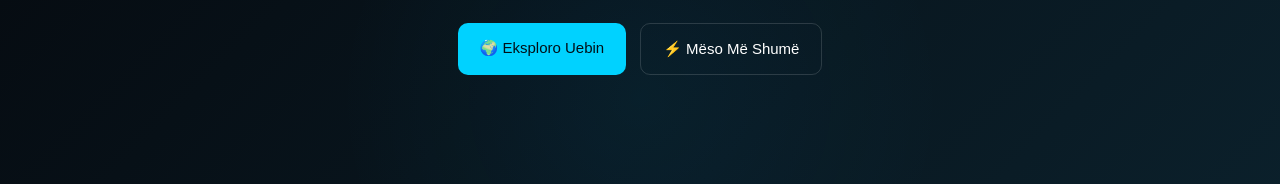
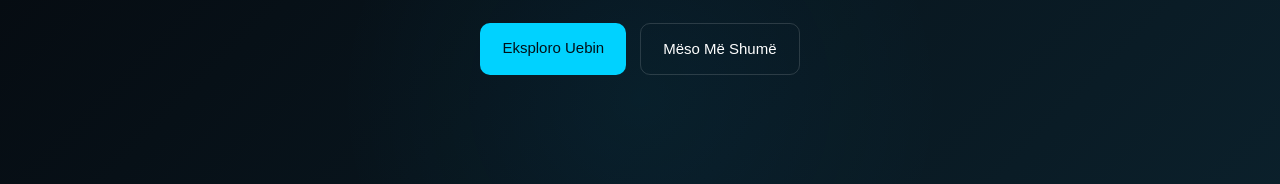
Before and after one commit to Puryll/Internet-day, a plain HTML site: page index.html in a window 1280 px wide. Shown: the part 302-486 px from the top of the page. Drawn offline with Linux system fonts and the light colour scheme.

Commit message:
first commit

```diff
--- a/index.html
+++ b/index.html
@@ -56,8 +56,8 @@
         </p>
 
         <div class="buttons">
-            <a href="#" class="btn primary">🌍 Eksploro Uebin</a>
-            <a href="#" class="btn secondary">⚡ Mëso Më Shumë</a>
+            <a href="#" class="btn primary"> Eksploro Uebin</a>
+            <a href="#" class="btn secondary"> Mëso Më Shumë</a>
         </div>
     </div>
 
```
Also changed, not shown: vercel.json (added).
